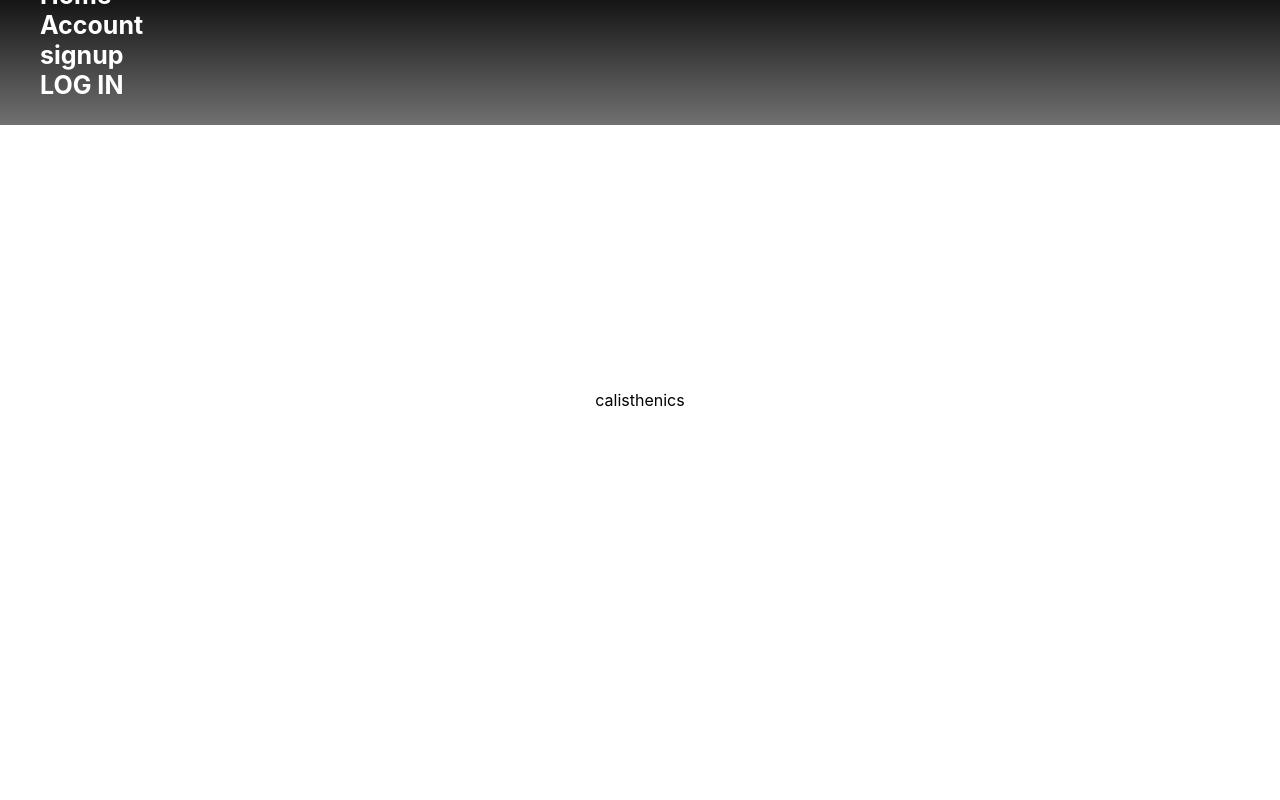
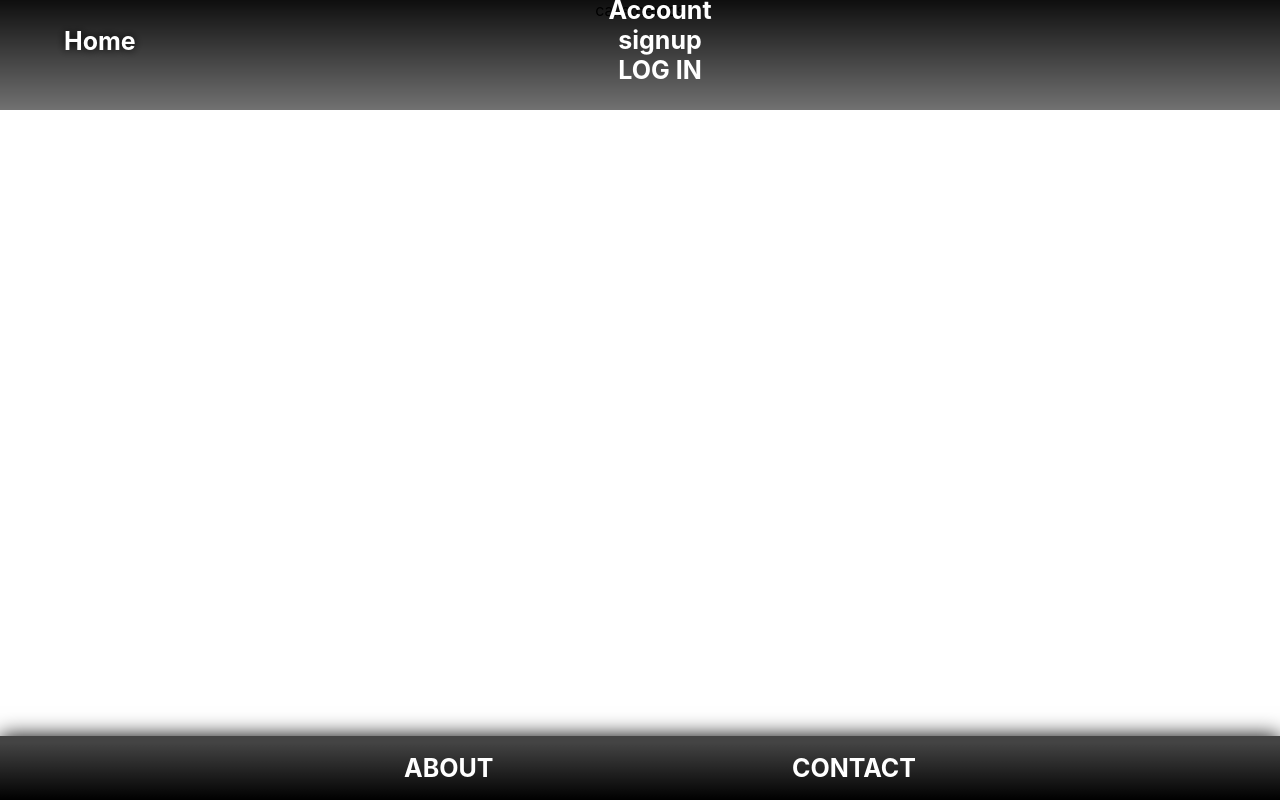
Before and after one commit to mz106/CN-Masters26-Final-Project-FE, a React (Create React App) app: page /calisthenics in a window 1280 px wide. Built offline with nearby package versions, Linux system fonts and the light colour scheme.

Commit message:
front updated

```diff
--- a/src/App.css
+++ b/src/App.css
@@ -1,3 +1,12 @@
+.container {
+  display: flex;
+  flex-direction: column;
+  min-height: 100vh;
+  justify-content: center;
+  align-items: center;
+  overflow: scroll;
+}
+
 Nav {
   z-index: 10;
   transform: translate(-50%, -50%);
@@ -6,36 +15,44 @@ Nav {
   width: 100vw;
   position: fixed;
   display: flex;
-  justify-content: space-between;
-  min-height: 5vh;
+  justify-content: space-around;
+  min-height: 10vh;
   color: rgb(255, 255, 255);
   font-size: 25px;
   font-weight: bolder;
   background: linear-gradient(180deg, rgb(0, 0, 0) 10%, rgba(0, 0, 0, 0.555));
+  margin: 0;
 }
 .nav-links {
   text-decoration: none;
   display: flex;
-  flex-wrap: wrap;
-  position: fixed;
-  width: 80%;
+  position: sticky;
+  width: 40%;
   justify-content: space-between;
   list-style: none;
   align-items: center;
   text-align: center;
-  list-style-type: none;
 }
-li {
-  text-decoration: none;
+.home {
+  display: flex;
+  position: fixed;
+  text-align: center;
+  justify-content: space-between;
+  text-shadow: 0 0 10px black;
+  left: 5%;
+  top: 40%;
+  align-items: center;
 }
-
-li:hover,
-li:focus {
-  background: -webkit-linear-gradient(
-    90deg,
-    rgb(255, 140, 0) 50%,
-    rgb(247, 247, 247) 50%
-  );
-  background-clip: text;
-  -webkit-text-fill-color: transparent;
+footer {
+  box-shadow: 0 0 20px rgb(0, 0, 0);
+  width: 100vw;
+  display: flex;
+  justify-content: space-around;
+  margin-top: auto;
+  color: rgb(255, 255, 255);
+  font-size: 25px;
+  font-weight: bolder;
+  background: linear-gradient(180deg, rgba(0, 0, 0, 0.733) 10%, rgb(0, 0, 0));
+  height: 8vh;
+  position: sticky;
 }
--- a/src/App.js
+++ b/src/App.js
@@ -1,3 +1,4 @@
+import Footer from "./components/Footer";
 import Nav from "./components/Nav";
 import Home from "./components/Home";
 import Login from "./components/Login";
@@ -11,7 +12,6 @@ import "./App.css";
 
 function App() {
   return (
-    <>
     <Router>
       <div className="container">
         <Nav />
@@ -24,9 +24,9 @@ function App() {
           <Route path="/accessories" exact component={Accessories} />
           <Route path="/calisthenics" exact component={Calisthenics} />
         </Switch>
+        <Footer />
       </div>
     </Router>
-    </>
   );
 }
 
--- /dev/null
+++ b/src/components/Footer.css
@@ -0,0 +1,13 @@
+footer {
+  box-shadow: 0 0 20px rgb(0, 0, 0);
+  width: 100vw;
+  display: flex;
+  justify-content: space-around;
+  margin-top: auto;
+  color: rgb(255, 255, 255);
+  font-size: 25px;
+  font-weight: bolder;
+  background: linear-gradient(180deg, rgba(0, 0, 0, 0.733) 10%, rgb(0, 0, 0));
+  height: 8vh;
+  position: sticky;
+}
--- /dev/null
+++ b/src/components/Footer.js
@@ -0,0 +1,23 @@
+import React from "react";
+import { Link } from "react-router-dom";
+import "./Footer.css";
+const Footer = () => {
+  const footerStyle = {
+    color: "white",
+    textDecoration: "none",
+  };
+  return (
+    <footer>
+      <ul className="nav-links">
+        <Link style={footerStyle} to="/about">
+          <li className="footers">ABOUT</li>
+        </Link>
+        <Link style={footerStyle} to="/contact">
+          <li className="footers">CONTACT</li>
+        </Link>
+      </ul>
+    </footer>
+  );
+};
+
+export default Footer;
--- a/src/components/Home.css
+++ b/src/components/Home.css
@@ -4,6 +4,8 @@
   height: 100vh;
   justify-content: center;
   align-items: center;
+  text-align: center;
+  overflow: hidden;
 }
 .home-container {
   position: relative;
@@ -11,15 +13,21 @@
   flex-direction: column;
   transform: translate(-50%, -50%);
   min-height: 90vh;
+  max-height: 80vh;
   top: 55%;
   left: 25%;
   width: 50%;
   justify-content: space-around;
+  margin-bottom: 200px;
+  margin-top: 200px;
 }
 
 .Access-link,
 .Weights-link,
 .Calis-link {
+  display: flex;
+  justify-content: center;
+  align-items: center;
   text-transform: uppercase;
   background: black;
   background-clip: text;
@@ -28,11 +36,10 @@
   position: relative;
   width: 50vw;
   height: 150px;
-  text-align: center;
-  justify-content: center;
   border: 1px solid black;
   border-radius: 12px;
 }
+
 a {
   text-decoration: none;
 }
--- a/src/components/Nav.jsx
+++ b/src/components/Nav.js
@@ -1,6 +1,6 @@
 import React from "react";
 import { Link } from "react-router-dom";
-import "./Nav.css";
+
 function Nav() {
   const navStyle = {
     color: "white",
@@ -10,7 +10,7 @@ function Nav() {
   return (
     <nav>
       <ul className="nav-link">
-        <Link to="/" style={navStyle}>
+        <Link className="home" to="/" style={navStyle}>
           <li>Home</li>
         </Link>
         <Link to="/account" style={navStyle}>
```
Lines whose indentation alone changed are shown as unchanged.
